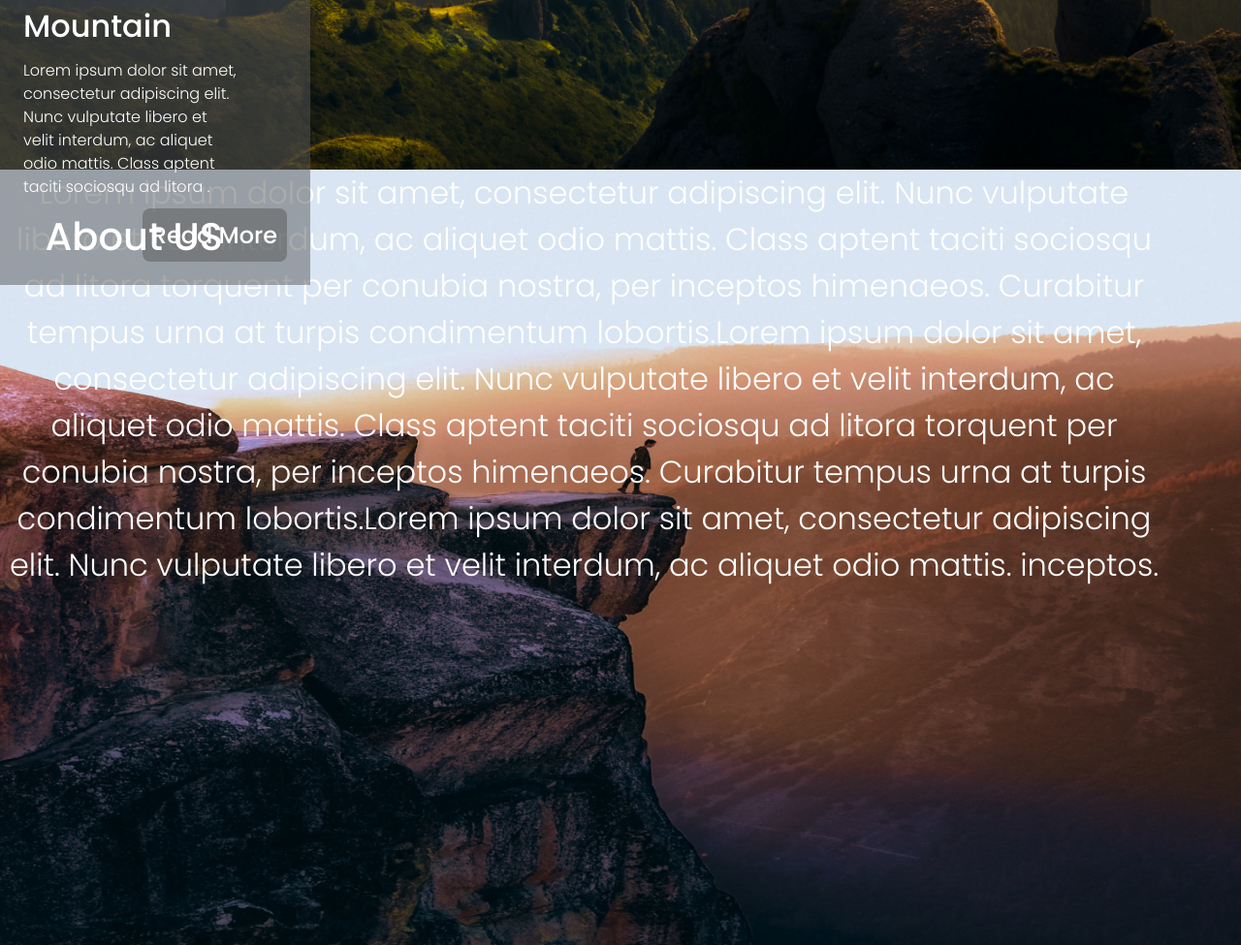
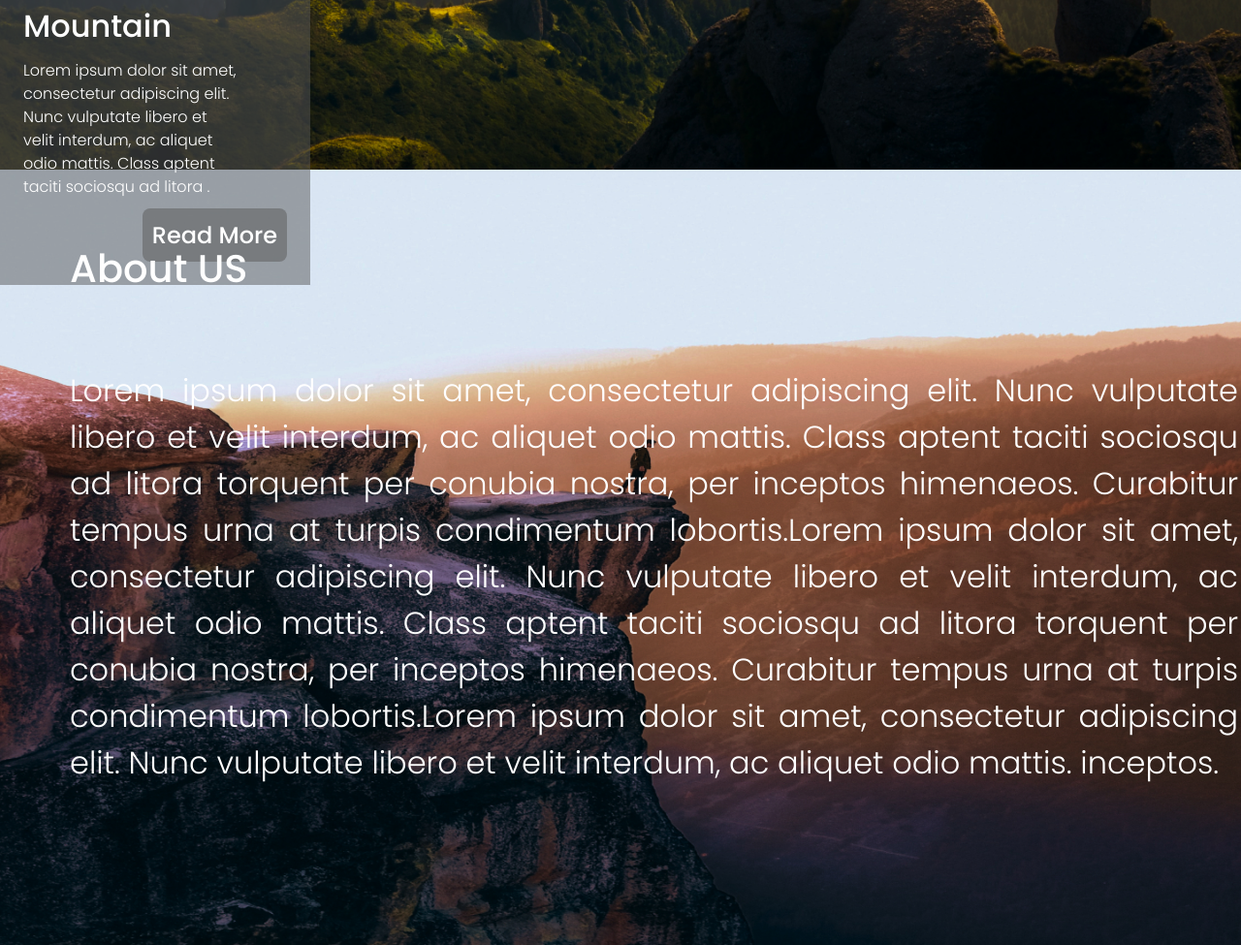
Before and after one commit to mammadlihamid/travel, a plain HTML site: page index.html in a window 1280 px wide. Shown: the part 1425-2400 px from the top of the page at 97% size. Drawn offline with Linux system fonts and the light colour scheme.

Commit message:
about-h2 ve message degisikliyi yapildi

```diff
--- a/assets/css/main.css
+++ b/assets/css/main.css
@@ -188,8 +188,11 @@
   .about-h2 {
     font-weight: 500;
     font-size: 40px;
-    line-height: 72px;
-    right: 1050px;
+  position: relative;
+  text-align: left;
+  padding: 3rem;
+  margin: 0;
+
   }
 
   .message {
@@ -197,8 +200,8 @@
     font-weight: 275;
     font-size: 32px;
     line-height: 48px;
-    text-align: center;
     display: grid;
-    justify-items: center;
     flex: auto;
+    margin: 0 auto auto 3rem;
+    text-align: justify;
   }
```
